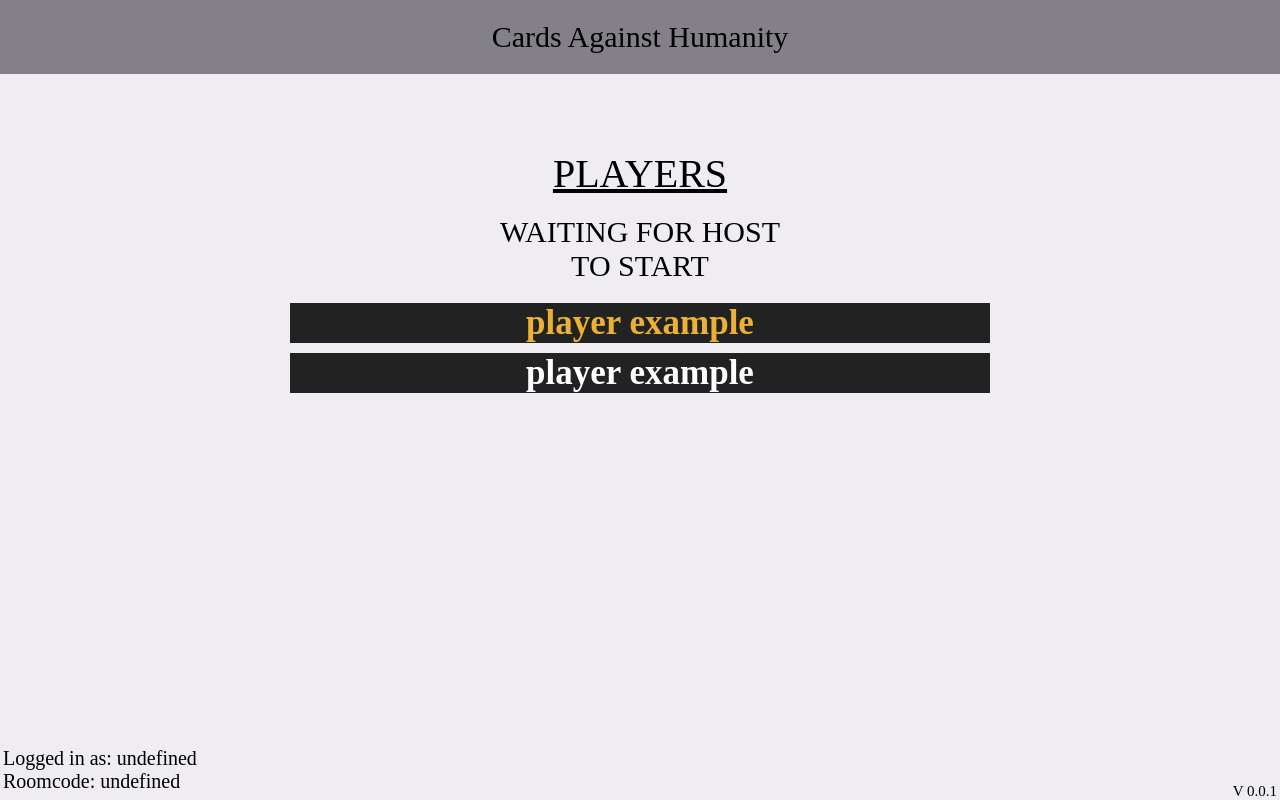
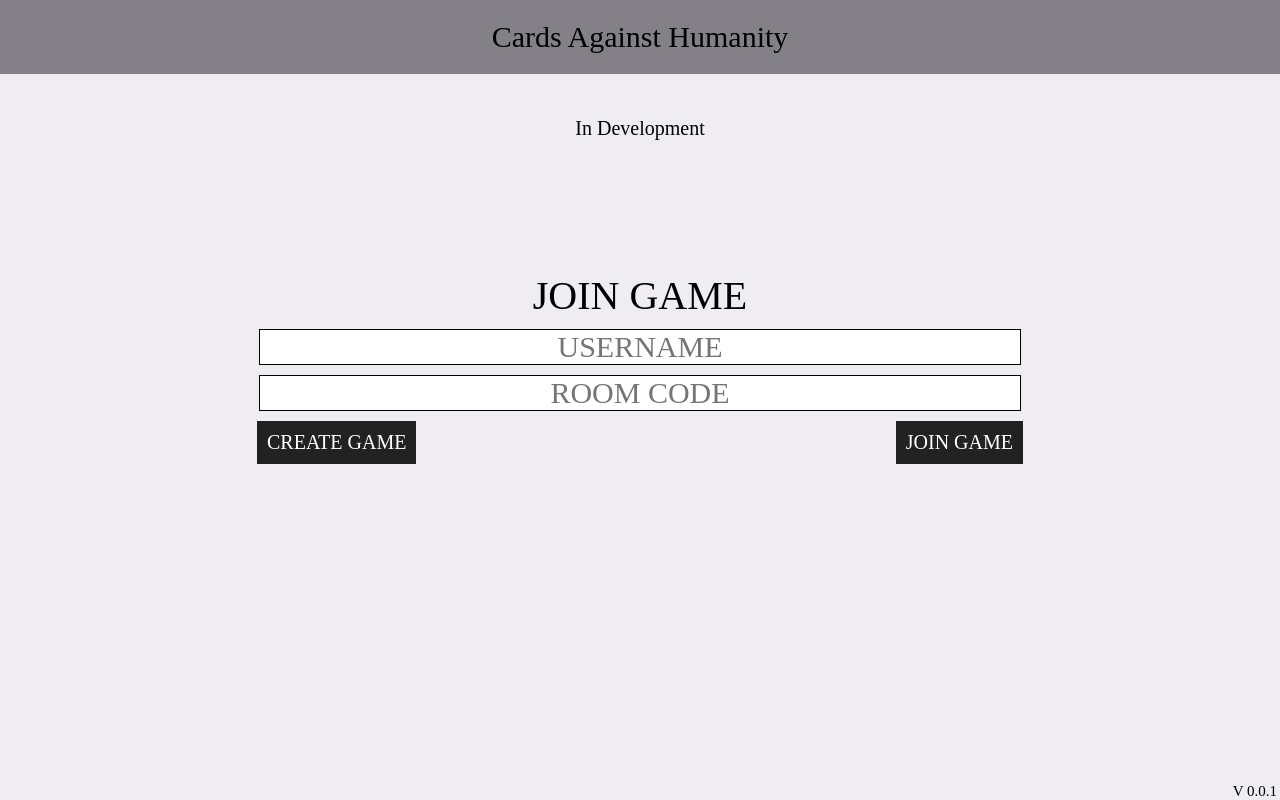
Before and after one commit to ZapsterS/CAH, a plain HTML site: page index.html in a window 1280 px wide. Drawn offline with Linux system fonts and the light colour scheme; no server answers; a web font is replaced by a local one.

Commit message:
Update index.html

```diff
--- a/index.html
+++ b/index.html
@@ -1,6 +1,3 @@
-
-
-
 <!DOCTYPE html>
 <html>
 <head>
@@ -510,7 +507,7 @@ showCardIDs = true;
 var starting = 0;
 var roomcreator = 0;
 var usernum;
-var state = 1;
+var state = 0;
 updateGame();
 create();
 
```
